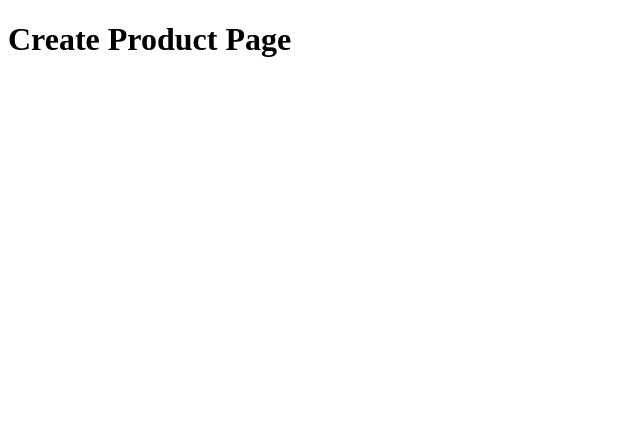
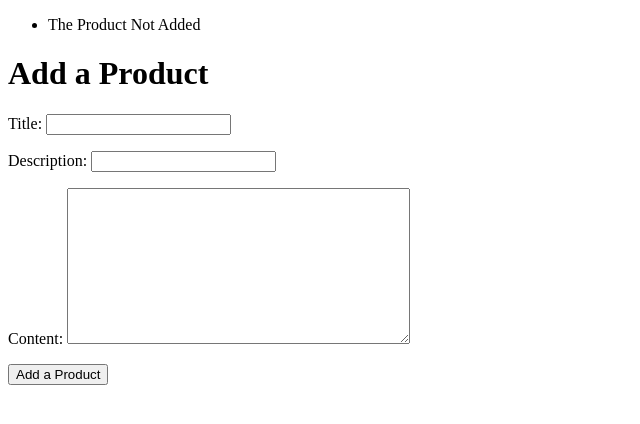
Before and after one commit to andrewchopko/hackathon-test, a Django app: a page that uses hackathon/templates/create_product.html in a window 1280 px wide. Shown: the top 424 px of the page, without its empty margins (0-640 px from the left). Run offline with Django 3.2, Linux system fonts and the light colour scheme.

Commit message:
Added Create/Update/Delete views

```diff
--- a/hackathon/hackathon/urls.py
+++ b/hackathon/hackathon/urls.py
@@ -18,5 +18,5 @@ from django.contrib import admin
 
 urlpatterns = [
     url(r'^admin/', admin.site.urls),
-    url(r'^products/', include("product.urls")),
+    url(r'^products/', include("product.urls", namespace="products")),
 ]
--- /dev/null
+++ b/hackathon/product/forms.py
@@ -0,0 +1,11 @@
+from django import forms
+from .models import Product
+
+class ProductForm(forms.ModelForm):
+	class Meta:
+		model = Product
+		fields = [
+			"title",
+			"description",
+			"content"
+		]
--- a/hackathon/product/models.py
+++ b/hackathon/product/models.py
@@ -1,6 +1,7 @@
 from __future__ import unicode_literals
 
 from django.db import models
+from django.core.urlresolvers import reverse
 
 # Create your models here.
 class Product(models.Model):
@@ -15,3 +16,6 @@ class Product(models.Model):
 
 	def __str__(self):
 		return self.title
+
+	def get_absolute_url(self):
+		return reverse("products:detail", kwargs={"id": self.id})
--- a/hackathon/product/urls.py
+++ b/hackathon/product/urls.py
@@ -9,9 +9,9 @@ from .views import (
 	)
 
 urlpatterns = [
-    url(r'^$', product_list),
+    url(r'^$', product_list, name='list'),
     url(r'^create/$', product_create),
-    url(r'^update/$', product_update),
-    url(r'^detail/$', product_detail),
-    url(r'^delete/$', product_delete),
+    url(r'^(?P<id>\d+)/edit/$', product_update, name='edit'),
+    url(r'^(?P<id>\d+)$', product_detail, name='detail'),
+    url(r'^(?P<id>\d+)/delete/$', product_delete),
 ]
--- a/hackathon/product/views.py
+++ b/hackathon/product/views.py
@@ -1,6 +1,8 @@
-from django.http import HttpResponse
-from django.shortcuts import render, get_object_or_404
+from django.http import HttpResponse, HttpResponseRedirect
+from django.contrib import messages
+from django.shortcuts import render, get_object_or_404, redirect
 from .models import Product
+from .forms import ProductForm
 # Create your views here.
 def product_list(request):
 	queryset = Product.objects.all()
@@ -11,11 +13,22 @@ def product_list(request):
 	#return HttpResponse("<h1> Hello!! </h1>")
 
 def product_create(request):
-	return render(request, "create_product.html", {})
+	form = ProductForm(request.POST or None)
+	if form.is_valid():
+		instance = form.save(commit=False)
+		instance.save()
+		messages.success(request, "Successfully Added New Product")
+		return HttpResponseRedirect(instance.get_absolute_url())
+	else:
+		messages.error(request, "The Product Not Added")
+	context = {
+		"form": form,
+	}
+	return render(request, "create_product.html", context)
 	#return HttpResponse("<h1> Create!! </h1>")
 
-def product_detail(request):
-	instance = get_object_or_404(Product, id=1)
+def product_detail(request, id):
+	instance = get_object_or_404(Product, id=id)
 	context = {
 		"title": instance.title,
 		"instance": instance,
@@ -23,10 +36,26 @@ def product_detail(request):
 	return render(request, "detail_product.html", context)
 	#return HttpResponse("<h1> Detail!! </h1>")
 
-def product_delete(request):
-	return render(request, "delete_product.html", {})
-	#return HttpResponse("<h1> Delete!! </h1>")
+def product_delete(request, id=None):
+	instance = get_object_or_404(Product, id=id)
+	instance.delete()
+	messages.success(request, "Successfully Deleted")
+	return redirect("products:list")
 
-def product_update(request):
-	return render(request, "update_product.html", {})
+def product_update(request, id=None):
+	instance = get_object_or_404(Product, id=id)
+
+	form = ProductForm(request.POST or None, instance=instance)
+	if form.is_valid():
+		instance = form.save(commit=False)
+		instance.save()
+		messages.success(request, "Product Updated")
+		return HttpResponseRedirect(instance.get_absolute_url())
+
+	context = {
+		"title": instance.title,
+		"instance": instance,
+		"form": form
+	}
+	return render(request, "create_product.html", context)
 	#return HttpResponse("<h1> Update!! </h1>")
--- a/hackathon/templates/create_product.html
+++ b/hackathon/templates/create_product.html
@@ -1,9 +1,20 @@
 <!DOCTYPE html>
 <html>
 <head>
-	<title>Create Product</title>
+	<title>Index Page</title>
 </head>
 <body>
-<h1>Create Product Page</h1>
+{% if messages %}
+<ul class="messages">
+    {% for message in messages %}
+    <li{% if message.tags %} class="{{ message.tags }}"{% endif %}>{{ message }}</li>
+    {% endfor %}
+</ul>
+{% endif %}
+<h1>Add a Product</h1>
+<form method="POST">{% csrf_token %}
+{{form.as_p}}
+<input type="submit" value="Add a Product"></input>
+</form>
 </body>
 </html>
--- a/hackathon/templates/index.html
+++ b/hackathon/templates/index.html
@@ -5,7 +5,7 @@
 </head>
 <body>
 {% for obj in object_list %}
-<b> Titlle: </b>{{obj.title}}<br/>
+<a href='{{obj.get_absolute_url}}'><b> Title: </b>{{obj.title}}</a><br/>
 <b> Content: </b>{{obj.content}}<br/>
 <b> ID: </b>{{obj.id}}<br/>
 <b> Created at: </b>{{obj.created}}<br/><br/><br/>
```
Also changed, not shown: hackathon/db.sqlite3, 5 other files.
